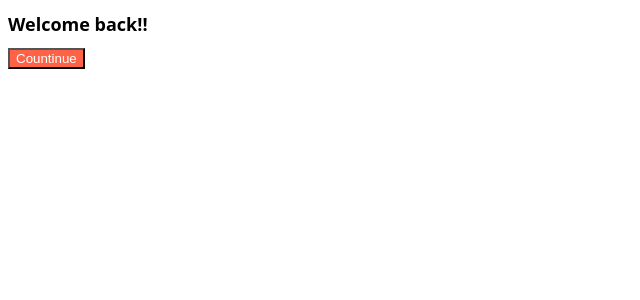
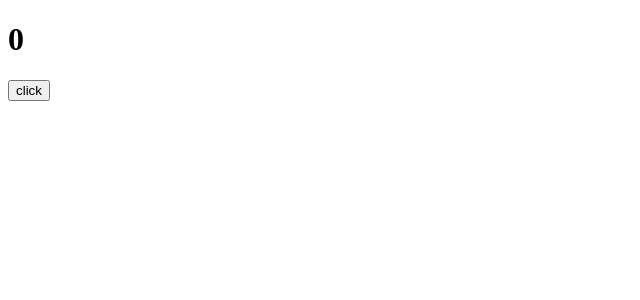
Before and after one commit to kho96/react-learn, a React (Create React App) app: page / in a window 1280 px wide. Shown: the top 300 px of the page, without its empty margins (0-640 px from the left). Built offline with nearby package versions, Linux system fonts and the light colour scheme.

Commit message:
use useEffect function

```diff
--- a/src/App.js
+++ b/src/App.js
@@ -1,11 +1,21 @@
+/*
 import Button from "./Button"; //Button.js를 가져온다.
 import styles from "./App.module.css";
+*/
+import { useState, useEffect } from "react";
 
 function App() {
+  const [counter, setValue] = useState(0);
+  const onClick = () => setValue((prev) => prev + 1);
+  console.log("i run all the time");
+  const iRunOnlyONce = () => {
+    console.log("i run oly once.");
+  }
+  useEffect(iRunOnlyONce, []);
   return (
     <div>
-      <h1 className={styles.title}>Welcome back!!</h1>
-      <Button text={"Countinue"} />
+      <h1>{counter}</h1>
+      <button onClick={onClick}>click</button>
     </div>
   );
 }
--- a/src/index.js
+++ b/src/index.js
@@ -4,7 +4,5 @@
 
 const root = ReactDOM.createRoot(document.getElementById('root'));
 root.render(
-  <React.StrictMode>
     <App />
-  </React.StrictMode>
 );
```
